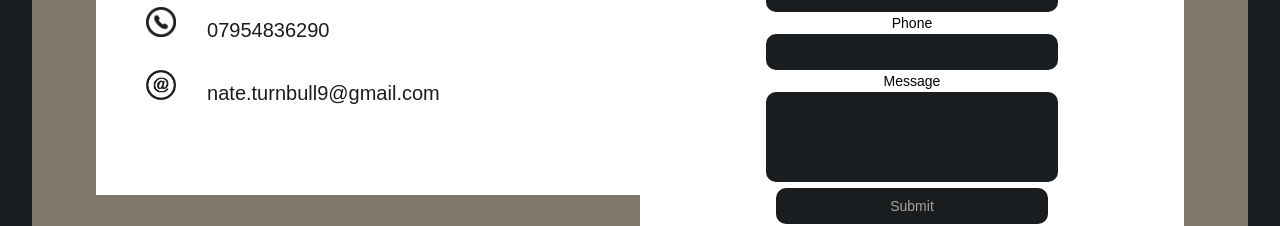
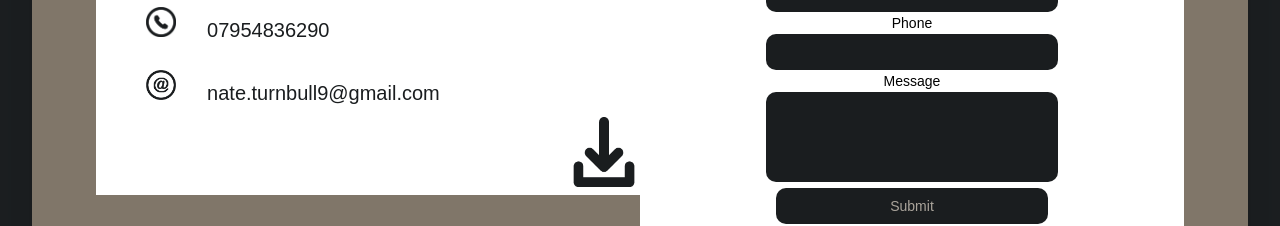
Before and after one commit to NathanosG/NathanosG.github.io, a plain HTML site: page contact.html in a window 1280 px wide. Shown: the part 591-817 px from the top of the page. Drawn offline with Linux system fonts and the light colour scheme.

Commit message:
Can download business card now

```diff
--- a/contact.html
+++ b/contact.html
@@ -44,7 +44,11 @@
         <br>
         <img src="emailIconDark.png" alt="Email Icon">
         <p>nate.turnbull9@gmail.com</p>
+        <a download href="contactCard.png" class="contact-download">
+          <img src="download.png" alt="Download Icon">
+        </a>
       </div>
+
       <div class="contact-form">
         <form method="post" name="emailContact">
             <h1>Get in touch</h1>
--- a/websiteStyle.css
+++ b/websiteStyle.css
@@ -284,6 +284,7 @@ img {
   display: flex;
   align-items: center;
   justify-content: space-around;
+  position: relative;
 }
 
 .contact-form {
@@ -319,3 +320,16 @@ img {
 .contact-form h1 {
   margin-left: 0;
 }
+
+.contact-download img {
+  padding: 0;
+  width: 70px;
+  height: 70px;
+}
+
+.contact-download {
+  display: flex;
+  position: relative;
+  margin-left: 87%;
+  top: -8px;
+}
```
Also changed, not shown: index.html (+0 -3 lines), contactCard.png (added), download.png (added).
